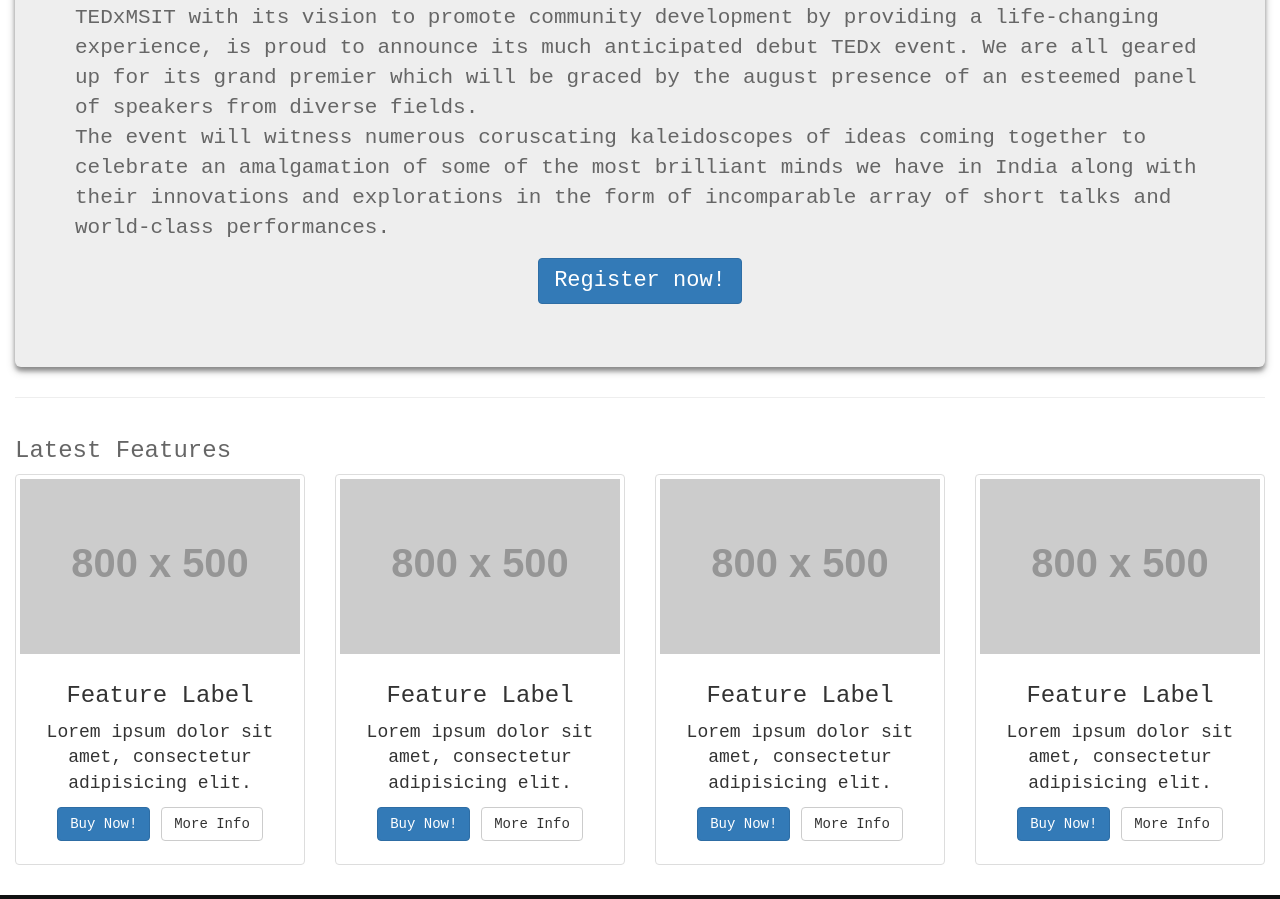
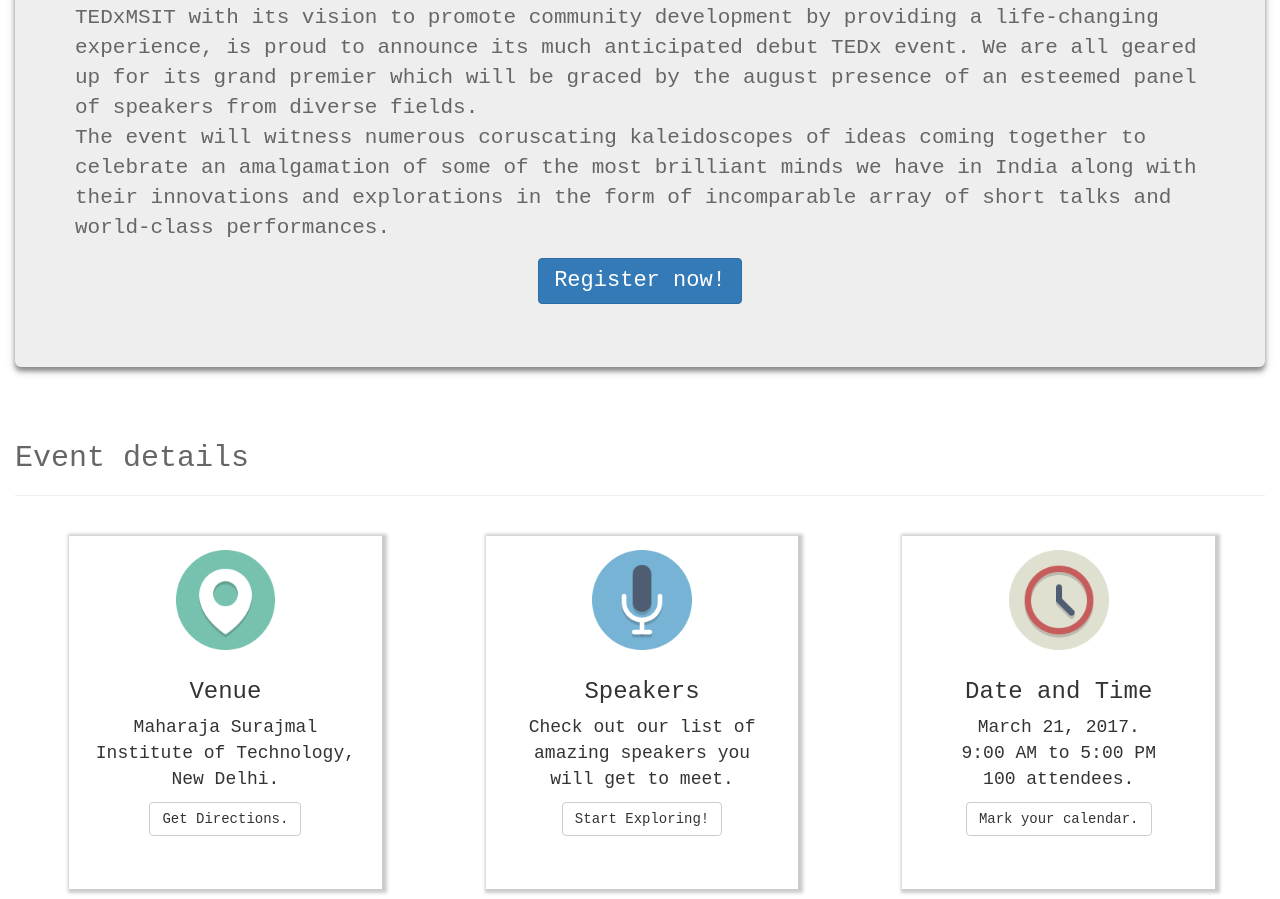
Before and after one commit to deepakpathania-zz/TEDxMSIT-2017, a plain HTML site: page index.html in a window 1280 px wide. Shown: the part 1076-1975 px from the top of the page. Drawn offline with nearby package versions, Linux system fonts and the light colour scheme; placeholder pictures from the web are drawn by us.

Commit message:
event details structure added

```diff
--- a/css/styles.css
+++ b/css/styles.css
@@ -211,6 +211,19 @@
   padding: 0;
   margin: 0;
 }
+.thumbnail {
+  border: 0;
+}
+.thumbnail>img {
+    margin-right: auto;
+    margin-left: auto;
+    max-width: 35%;
+}
+@media (min-width: 992px){
+.col-md-offset-1 {
+    margin-left: 4.333333%;
+}
+}
 
 @keyframes bobble {
     0% {
@@ -224,6 +237,22 @@
     100% {
         transform: translate3d(800px, 100px, 0px);
     }
+}
+.card {
+    padding: 10px;
+    box-shadow: 2px 1px 3px 3px rgba(136, 136, 136, 0.43);
+    background: rgba(128, 128, 128, 0);
+    color: #000;
+    margin-top: 20px;
+    overflow: hidden;
+}
+.card:hover{
+  -webkit-transform: scale(1.02);
+   -moz-transform: scale(1.02);
+   -ms-transform: scale(1.02);
+   -o-transform: scale(1.02);
+   transform: scale(1.02);
+   box-shadow: 2px 2px 2px 3px gray;
 }
 .expand-width {
   width: 100%;
--- a/index.html
+++ b/index.html
@@ -109,70 +109,57 @@
             <p class="center "><a class="btn btn-primary btn-large">Register now!</a></p>
         </header>
 
-        <hr>
+        <br/>
 
         <!-- Title -->
         <div class="row">
             <div class="col-lg-12">
-                <h3>Latest Features</h3>
+                <h2>Event details</h2><hr>
             </div>
         </div>
         <!-- /.row -->
 
         <!-- Page Features -->
-        <div class="row text-center">
-
-            <div class="col-md-3 col-sm-6 hero-feature">
+        <div class="row container-fluid text-center">
+            <div class="col-md-3 col-sm-6 hero-feature card col-md-offset-1">
                 <div class="thumbnail">
-                    <img src="http://placehold.it/800x500" alt="">
+                    <img src="img/location.png" alt="">
                     <div class="caption">
-                        <h3>Feature Label</h3>
-                        <p>Lorem ipsum dolor sit amet, consectetur adipisicing elit.</p>
+                        <h3>Venue </h3>
+                        <p>Maharaja Surajmal Institute of Technology, New Delhi.</p>
                         <p>
-                            <a href="#" class="btn btn-primary">Buy Now!</a> <a href="#" class="btn btn-default">More Info</a>
+                            <a href="#" class="btn btn-default">Get Directions.</a>
+                        </p>
+                    </div>
+                </div>
+            </div>
+            <div class="col-md-1 col-sm-6"></div>
+            <div class="col-md-3 col-sm-6 hero-feature card">
+                <div class="thumbnail">
+                    <img src="img/mic.png" alt="">
+                    <div class="caption">
+                        <h3>Speakers</h3>
+                        <p>Check out our list of amazing speakers you will get to meet.</p>
+                        <p>
+                           <a href="#" class="btn btn-default">Start Exploring!</a>
+                        </p>
+                    </div>
+                </div>
+            </div>
+            <div class="col-md-1 col-sm-6"></div>
+            <div class="col-md-3 col-sm-6 hero-feature card">
+                <div class="thumbnail">
+                    <img src="img/clock.png" alt="">
+                    <div class="caption">
+                        <h3>Date and Time</h3>
+                        <p>March 21, 2017.<br/>9:00 AM to 5:00 PM<br/>100 attendees.</p>
+                        <p>
+                            <a href="#" class="btn btn-default">Mark your calendar.</a>
                         </p>
                     </div>
                 </div>
             </div>
 
-            <div class="col-md-3 col-sm-6 hero-feature">
-                <div class="thumbnail">
-                    <img src="http://placehold.it/800x500" alt="">
-                    <div class="caption">
-                        <h3>Feature Label</h3>
-                        <p>Lorem ipsum dolor sit amet, consectetur adipisicing elit.</p>
-                        <p>
-                            <a href="#" class="btn btn-primary">Buy Now!</a> <a href="#" class="btn btn-default">More Info</a>
-                        </p>
-                    </div>
-                </div>
-            </div>
-
-            <div class="col-md-3 col-sm-6 hero-feature">
-                <div class="thumbnail">
-                    <img src="http://placehold.it/800x500" alt="">
-                    <div class="caption">
-                        <h3>Feature Label</h3>
-                        <p>Lorem ipsum dolor sit amet, consectetur adipisicing elit.</p>
-                        <p>
-                            <a href="#" class="btn btn-primary">Buy Now!</a> <a href="#" class="btn btn-default">More Info</a>
-                        </p>
-                    </div>
-                </div>
-            </div>
-
-            <div class="col-md-3 col-sm-6 hero-feature">
-                <div class="thumbnail">
-                    <img src="http://placehold.it/800x500" alt="">
-                    <div class="caption">
-                        <h3>Feature Label</h3>
-                        <p>Lorem ipsum dolor sit amet, consectetur adipisicing elit.</p>
-                        <p>
-                            <a href="#" class="btn btn-primary">Buy Now!</a> <a href="#" class="btn btn-default">More Info</a>
-                        </p>
-                    </div>
-                </div>
-            </div>
 
         </div>
     </section>
```
Also changed, not shown: img/1.png (deleted), img/4.png (deleted), img/bg-img.jpg (deleted), img/clock.png (added), img/location.png (added), img/mic.png (added).
